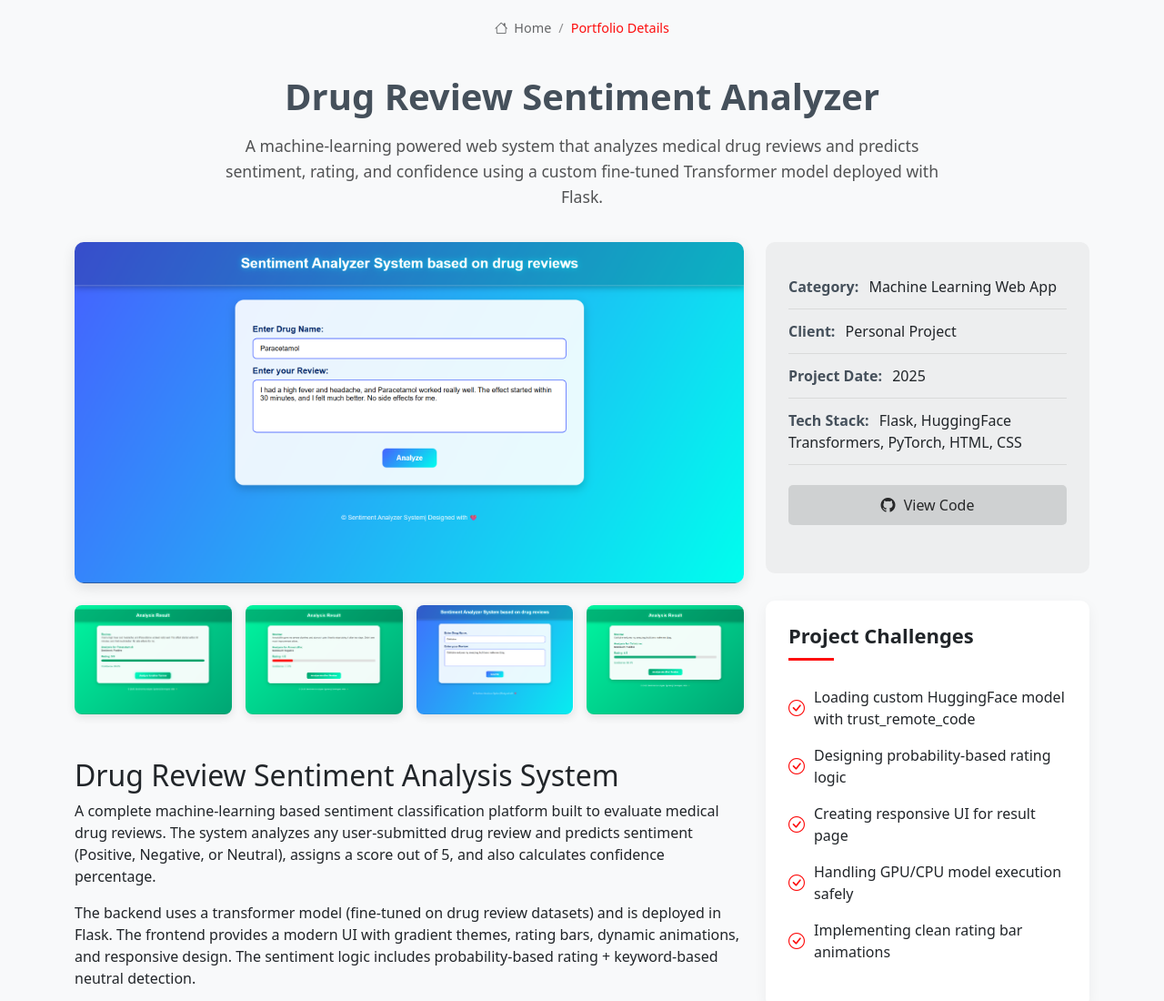
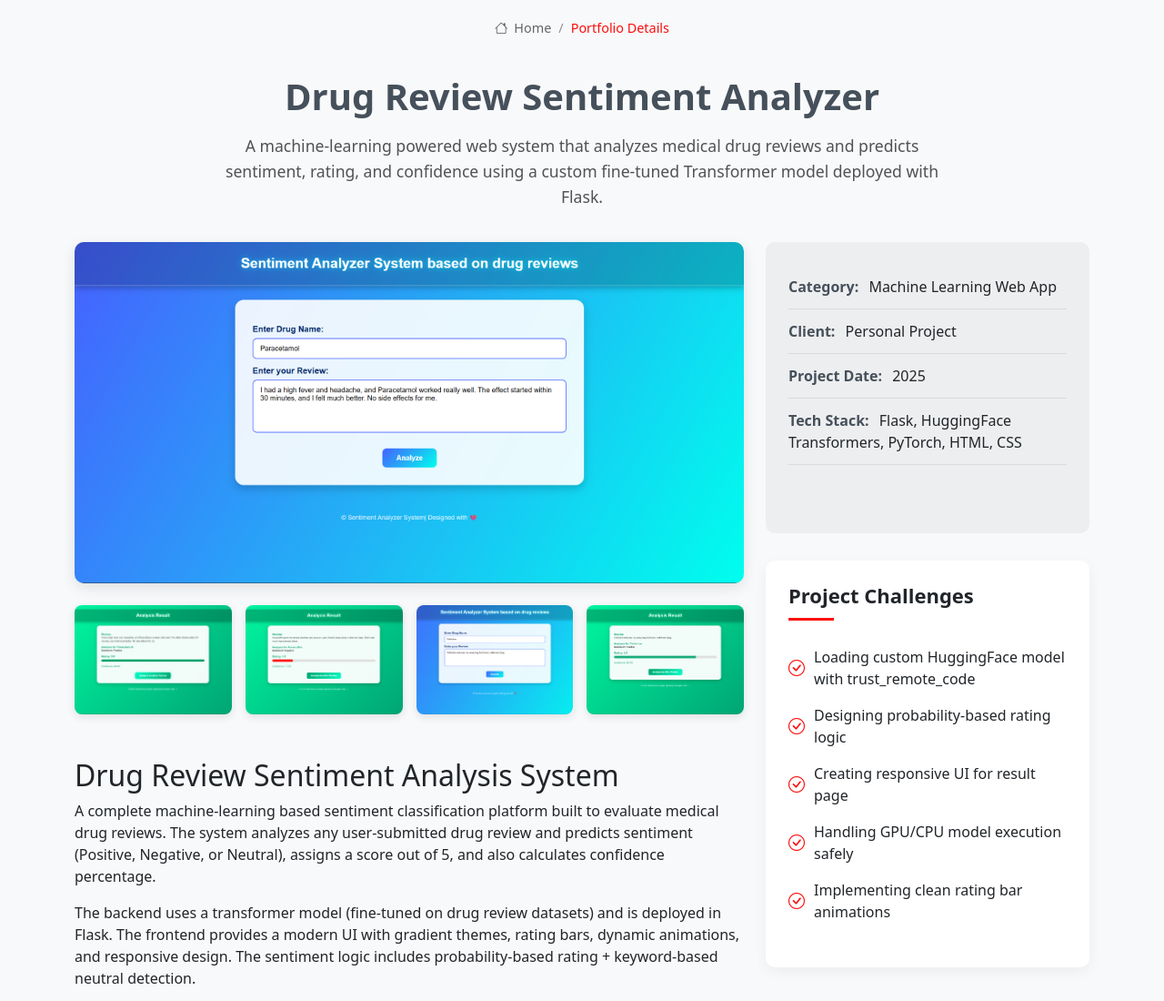
Before and after one commit to vishal21803/My-Portfolio, a plain HTML site: page project6.html in a window 1280 px wide. Shown: the top 1100 px of the page at 91% size. Drawn offline with Linux system fonts and the light colour scheme.

Commit message:
Update project6.html

```diff
--- a/project6.html
+++ b/project6.html
@@ -101,7 +101,6 @@ The backend uses a transformer model (fine‑tuned on drug review datasets) and
 
 
 <li class="buttons">
-<a href="https://github.com/vishal21803/Sentiment-Analyzer-of-Drug-Reviews" class="btn-github"><i class="bi bi-github"></i> View Code</a>
 </li>
 </ul>
 
```
